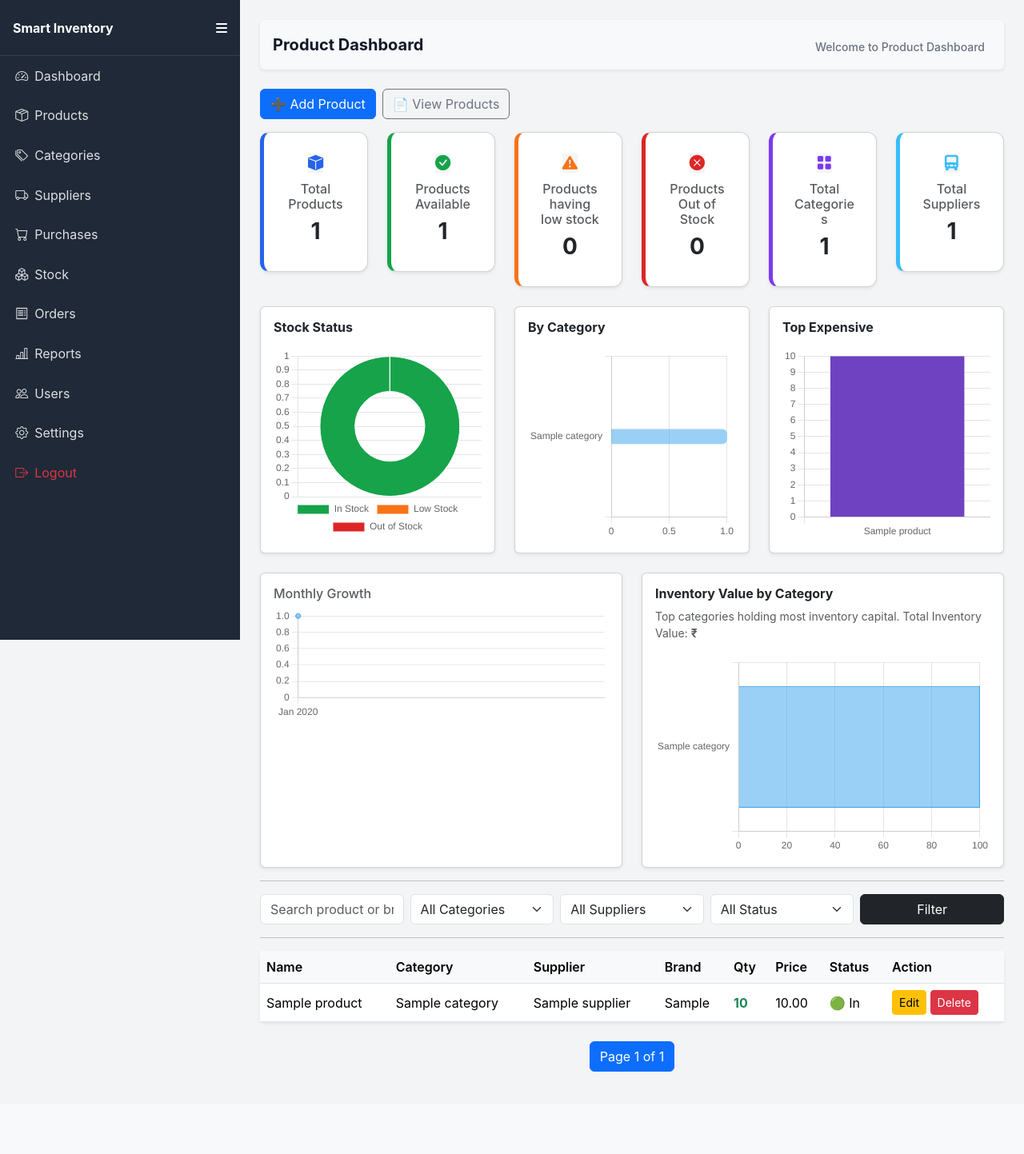
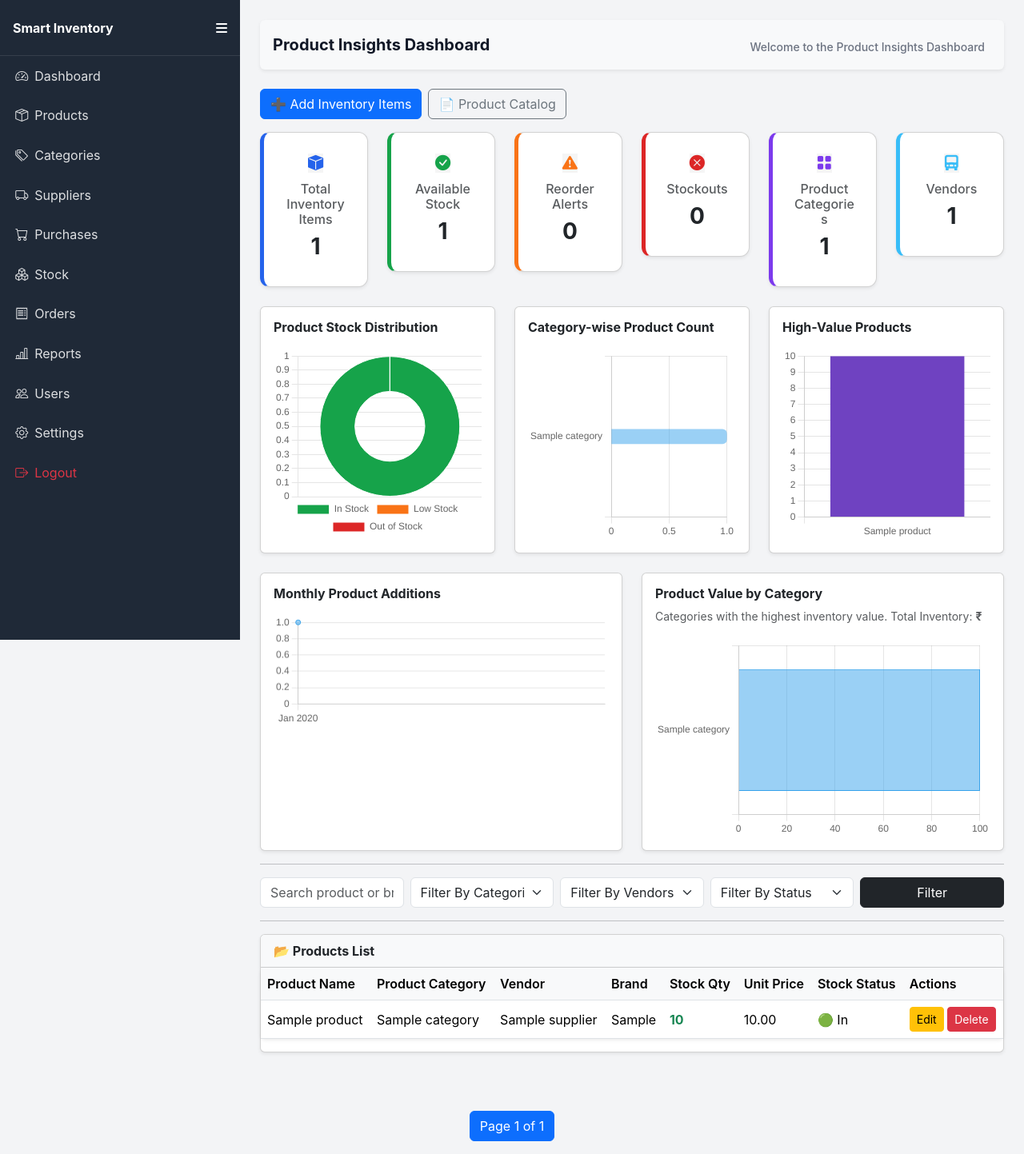
Before and after one commit to MahiKalavadia/inventory-management-system, a Django app: page /inventory/products/dashboard/ in a window 1280 px wide. Shown: the whole page at 80% size. Before the commit the page ends 1340 px from the top, so only its background shows below. Run offline with Django 5.2, Linux system fonts and the light colour scheme; a user stored in the database is signed in; tables that the repository leaves empty hold one stand-in row (values such as "Sample post"); data that the repository does not hold is empty; parts of the project's set-up code (start-up, migrations or seed data) failed here and were passed over.

Commit message:
Changed the name of how they are represented on screen

```diff
--- a/templates/dashboards/product_dashboard.html
+++ b/templates/dashboards/product_dashboard.html
@@ -14,11 +14,11 @@
 </style>
 <div class="dashboard-header mb-4 d-flex justify-content-between align-items-center p-3 bg-light rounded shadow-sm">
     <div class="page-title fw-bold fs-5">
-        Product Dashboard
+        Product Insights Dashboard
     </div>
     <div class="d-flex align-items-center">
         <div class="header-right d-flex align-items-center">
-            <div class="welcome-text me-2">Welcome to Product Dashboard</div>
+            <div class="welcome-text me-2">Welcome to the Product Insights Dashboard</div>
         </div>
     </div>
 </div>
@@ -27,9 +27,9 @@
 <div class="mb-3 d-flex gap-2">
 
     {% if request.user.is_superuser or request.user.groups.first.name == "Manager" %}
-        <a href="{% url 'add_product' %}" class="btn btn-primary">➕ Add Product</a>
+        <a href="{% url 'add_product' %}" class="btn btn-primary">➕ Add Inventory Items</a>
     {% endif %}
-    <a href="{% url 'product_list' %}" class="btn btn-outline-secondary">📄 View Products</a>
+    <a href="{% url 'product_list' %}" class="btn btn-outline-secondary">📄 Product Catalog</a>
 </div>
 
 <!-- Stats -->
@@ -41,7 +41,7 @@
             <div class="card-icon mb-2">
                 <i class="bi bi-box-fill icon-blue icon-bg"></i>
             </div>
-            <h6 class="text-muted">Total Products</h6>
+            <h6 class="text-muted">Total Inventory Items</h6>
             <h3 class="fw-bold">{{ total_products }}</h3>
         </div>
     </a>
@@ -53,7 +53,7 @@
             <div class="card-icon mb-2">
                 <i class="bi bi-check-circle-fill icon-green icon-bg"></i>
             </div>
-            <h6 class="text-muted">Products Available</h6>
+            <h6 class="text-muted">Available Stock</h6>
             <h3 class="fw-bold">{{ in_stock }}</h3>
         </div>
     </a>
@@ -65,7 +65,7 @@
             <div class="card-icon mb-2">
                 <i class="bi bi-exclamation-triangle-fill icon-orange icon-bg"></i>
             </div>
-            <h6 class="text-muted">Products having low stock</h6>
+            <h6 class="text-muted">Reorder Alerts</h6>
             <h3 class="fw-bold">{{ low_stock }}</h3>
         </div>
     </a>
@@ -77,7 +77,7 @@
             <div class="card-icon mb-2">
                 <i class="bi bi-x-circle-fill icon-red icon-bg"></i>
             </div>
-            <h6 class="text-muted">Products Out of Stock</h6>
+            <h6 class="text-muted">Stockouts</h6>
             <h3 class="fw-bold">{{ out_of_stock }}</h3>
         </div>
     </a>
@@ -89,7 +89,7 @@
             <div class="card-icon mb-2">
                 <i class="bi bi-grid-fill icon-purple icon-bg"></i>
             </div>
-            <h6 class="text-muted">Total Categories</h6>
+            <h6 class="text-muted">Product Categories</h6>
             <h3 class="fw-bold">{{ total_categories }}</h3>
         </div>
     </a>
@@ -101,7 +101,7 @@
             <div class="card-icon mb-2">
                 <i class="bi bi-truck-front-fill icon-cyan icon-bg"></i>
             </div>
-            <h6 class="text-muted">Total Suppliers</h6>
+            <h6 class="text-muted">Vendors</h6>
             <h3 class="fw-bold">{{ total_suppliers }}</h3>
         </div>
     </a>
@@ -113,7 +113,7 @@
     <!-- Stock Status -->
     <div class="col-md-4">
         <div class="card shadow-sm p-3 h-100">
-            <h6 class="fw-bold mb-3">Stock Status</h6>
+            <h6 class="fw-bold mb-3">Product Stock Distribution</h6>
             <div style="height:240px;">
                 <canvas id="stockChart"></canvas>
             </div>
@@ -123,7 +123,7 @@
     <!-- Category Chart -->
     <div class="col-md-4">
         <div class="card shadow-sm p-3 h-100">
-            <h6 class="fw-bold mb-3">By Category</h6>
+            <h6 class="fw-bold mb-3">Category-wise Product Count</h6>
             <div style="height:240px;">
                 <canvas id="categoryChart"></canvas>
             </div>
@@ -133,7 +133,7 @@
     <!-- Expensive Products -->
     <div class="col-md-4">
         <div class="card shadow-sm p-3 h-100">
-            <h6 class="fw-bold mb-3">Top Expensive</h6>
+            <h6 class="fw-bold mb-3">High-Value Products</h6>
             <div style="height:240px;">
                 <canvas id="expensiveChart"></canvas>
             </div>
@@ -145,17 +145,17 @@
         <div class="col-lg-6">
         <div class="card shadow-sm h-100">
             <div class="card-body">
-                <h6 class="card-title text-muted">Monthly Growth</h6>
+                <h6 class="fw-bold mb-3">Monthly Product Additions</h6>
                 <canvas id="trendChart" height="100px"></canvas>
             </div>
         </div>
     </div>
      <div class="col-md-6">
     <div class="card shadow-sm p-3">
-        <h6 class="fw-bold mb-2">Inventory Value by Category</h6>
+        <h6 class="fw-bold mb-2">Product Value by Category</h6>
         <p class="text-muted small">
-           Top categories holding most inventory capital.
-           Total Inventory Value: <strong>₹ {{ total_inventory_value|floatformat:0 }}</strong>
+           Categories with the highest inventory value.
+           Total Inventory: <strong>₹ {{ total_inventory_value|floatformat:0 }}</strong>
         </p>
         <canvas id="inventoryValueChart" height="250px"></canvas>
     </div>
@@ -173,7 +173,7 @@
 
     <div class="col">
         <select name="category" class="form-select">
-            <option value="">All Categories</option>
+            <option value="">Filter By Categories</option>
             {% for cat in categories %}
             <option value="{{ cat.id }}" {% if request.GET.category == cat.id|stringformat:"s" %}selected{% endif %}>
                 {{ cat.name }}
@@ -184,7 +184,7 @@
 
     <div class="col">
         <select name="supplier" class="form-select">
-            <option value="">All Suppliers</option>
+            <option value="">Filter By Vendors</option>
             {% for sup in suppliers %}
             <option value="{{ sup.id }}" {% if request.GET.supplier == sup.id|stringformat:"s" %}selected{% endif %}>
                 {{ sup.name }}
@@ -195,7 +195,7 @@
 
     <div class="col">
         <select name="status" class="form-select">
-            <option value="">All Status</option>
+            <option value="">Filter By Status</option>
             <option value="in">In Stock</option>
             <option value="low">Low Stock</option>
             <option value="out">Out of Stock</option>
@@ -208,16 +208,20 @@
 </form>
 <hr>
 <!-- Product Table -->
+ <div class="card shadow-sm mb-4">
+    <div class="card-header fw-bold bg-light">
+        📂 Products List
+    </div>
 <table class="table table-hover align-middle bg-white shadow-sm rounded">
 <tr>
-    <th>Name</th>
-    <th>Category</th>
-    <th>Supplier</th>
+    <th>Product Name</th>
+    <th>Product Category</th>
+    <th>Vendor</th>
     <th>Brand</th>
-    <th>Qty</th>
-    <th>Price</th>
-    <th>Status</th>
-    <th>Action</th>
+    <th>Stock Qty</th>
+    <th>Unit Price</th>
+    <th>Stock Status</th>
+    <th>Actions</th>
 </tr>
 
 {% for product in products %}
@@ -250,13 +254,15 @@
             <a href="{% url 'update_product' product.id %}" class="btn btn-sm btn-warning">Edit</a>
             <a href="{% url 'delete_product' product.id %}" class="btn btn-sm btn-danger">Delete</a>
         {% else %}
-            View Only
+            Read-Only Access
         {% endif %}
     </td>
 </tr>
 
 {% endfor %}
 </table>
+</div>
+</div>
 <!-- Pagination -->
 <nav class="mt-4">
     <ul class="pagination justify-content-center">
```
